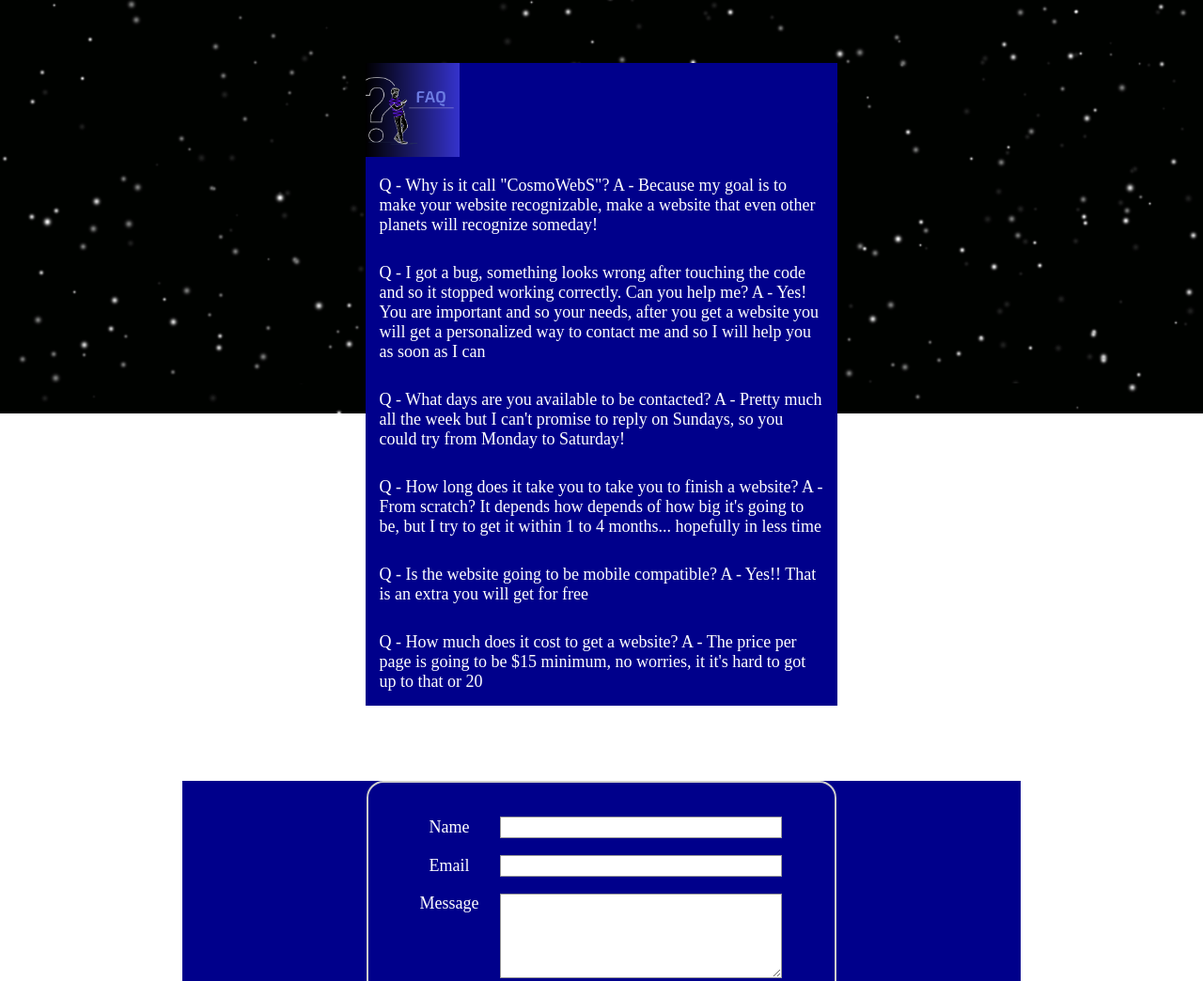
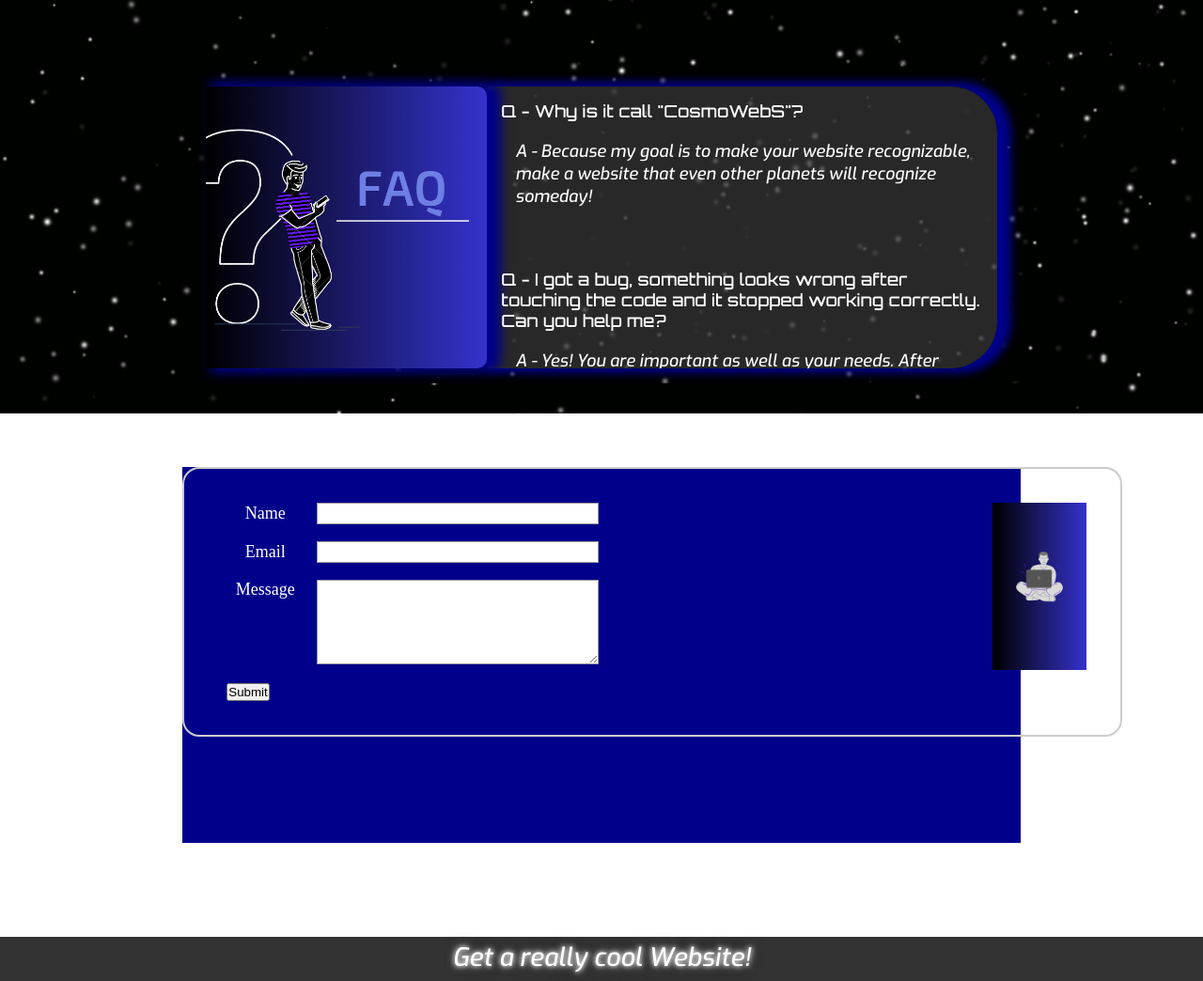
Before and after one commit to jhtr0226/wdd130, a plain HTML site: page wdd130/myweb/contact.html in a window 1280 px wide. Shown: the part 360-1404 px from the top of the page at 94% size. Drawn offline with Linux system fonts and the light colour scheme.

Commit message:
almostdone

```diff
--- a/wdd130/myweb/contact.html
+++ b/wdd130/myweb/contact.html
@@ -8,7 +8,7 @@
     form {
       /* Center the form on the page */
       margin: 0 auto;
-      width: 500px;
+      width: 1000px;
       /* Form outline */
       padding: 2em;
       border: 2px solid #ccc;
@@ -64,7 +64,7 @@
       padding-left: 90px; /* same size as the label elements */
     }
 
-    button {
+    .button1 {
       /* This extra margin represent roughly the same space as the space
       between the labels and their text fields */
       margin-left: 0.5em;
@@ -121,21 +121,25 @@
       </header>
     </div>
     <main id="the_windows">
+      <div class= "some-questions">
+        <img id="faq" src="images/faq.png" alt="questions">
 
-      <section class="faq">
-        <img id="faq" src="images/faq.png" alt="questions">
-        <p>Q - Why is it call "CosmoWebS"? A - Because my goal is to make your website recognizable, make a website that even other planets will recognize someday!</p>
-        <p>Q - I got a bug, something looks wrong after touching the code and so it stopped working correctly. Can you help me? A - Yes! You are important and so your needs, after you get a website you will get a personalized way to contact me and so I will help you as soon as I can</p>
-        <p>Q - What days are you available to be contacted? A - Pretty much all the week but I can't promise to reply on Sundays, so you could try from Monday to Saturday!</p>
-        <p>Q - How long does it take you to take you to finish a website? A - From scratch? It depends how depends of how big it's going to be, but I try to get it within 1 to 4 months... hopefully in less time</p>
-        <p>Q - Is the website going to be mobile compatible? A - Yes!! That is an extra you will get for free</p>
-        <p>Q - How much does it cost to get a website? A - The price per page is going to be $15 minimum, no worries, it it's hard to got up to that or 20</p>
-      </section>
+        <section class="faq">
+
+          <p class="q1">Q - Why is it call "CosmoWebS"?</p> <p class="q2">A - Because my goal is to make your website recognizable, make a website that even other planets will recognize someday!</p>
+          <p class="q1">Q - I got a bug, something looks wrong after touching the code and it stopped working correctly. Can you help me?</p> <p class="q2">A - Yes! You are important as well as your needs. After obtaining your web design you will receive a personalized way to contact me.</p>
+          <p class="q1">Q - What days are you available to be contacted?</p> <p class="q2">A - “You may contact me most any day. Monday through Saturday is best!</p>
+          <p class="q1">Q - How long does it take you to take you to finish a website?</p> <p class="q2">A - It depends on the complexity of your web design, but I try to get it within 1 to 4 months... hopefully in less time</p>
+          <p class="q1">Q - Is the website going to be mobile compatible?</p> <p class="q2">A - Yes!! That is an extra you will get for free!</p>
+          <p class="q1">Q - How much does it cost to get a website?</p> <p class="q2">A - The starting price per page is currently $15.00, but as with everything these days, the prices are subject to change.</p>
+        </section>
+      </div>
       <section class="call-me">
           <div id="feedback"></div>
             <form action="/my-handing-form-page">
               <ul>
                 <li>
+                  <img id="pc" src="images/contactus.png" alt="person-in-a-pc">
                   <label for="name">Name</label>
                   <input type="text" name="user_name" id="name">
                 </li>
@@ -143,17 +147,17 @@
                   <label for="mail">Email</label>
                   <input type="text" name="user_email" id="mail">
                 </li>
+
                 <li>
                   <label for="msg">Message</label>
                   <textarea name="user_message" id="msg" cols="30" rows="10"></textarea>
                 </li>
-                <li class="button">
+                <li class="button1">
                   <button type="submit">Submit</button>
                 </li>
               </ul>
             </form>
           </div>
-        <img id="pc" src="images/contactus.png" alt="person-in-a-pc">
       </section>
 
 
--- a/wdd130/myweb/styles/styles.css
+++ b/wdd130/myweb/styles/styles.css
@@ -389,23 +389,59 @@
 
 /*xxxxxxxxxxxxxxxxxxxxxxxxxxxxxxxxxxxxxxxxx       Page 3      xxxxxxxxxxxxxxxxxxxxxxxxxxxxxxxxxxxxxxxxxxxxxxxxxxxxxxxxxxxxxxxxxxxxxxxxxxxxxxxxxxxxxxxxxxx*/
 
+.some-questions {
+    grid-column: 2/3;
+
+    grid-column: 2/7;
+    grid-row: 1/6;
+    padding: 25px;
+}
+.q2 {
+    font-family: var(--paragraphs-font);
+    padding-left: 30px;
+    padding-bottom: 50px;
+}
+.faq {
+    background-color:rgba(51, 51, 51, 0.8);
+    height: 300px;
+    overflow-y: scroll;
+    scrollbar-width: thin;
+    scrollbar-color: transparent transparent;
+    border-bottom-right-radius: 50px;
+    border-top-right-radius: 50px;
+    box-shadow: 10px 0 10px 5px rgba(0, 0, 139, 1.5);
+
+}
+.faq::-webkit-scrollbar {
+    width: 6px; /* Set the width of the scrollbar */
+  }
+
+.faq::-webkit-scrollbar-thumb {
+    background-color: transparent; /* Set the color of the thumb */
+}
+#faq {
+    float: left;
+    width: 299px;
+    height: auto;
+    grid-column: 2/3;
+    box-shadow: 10px 0 12px 5px rgba(0, 0, 139, 1.5);
+    border-top-right-radius: 10px;
+    border-bottom-right-radius: 10px;
+}
+.q1 {
+    font-family: var(--headers-font);
+    padding-bottom: 5px;
+}
 
 
-.faq {
-    background-color: #00008B;
-    grid-column: 3/6;
-    grid-row: 1/6;
-}
-#faq {
-    width: 100px;
-    height: auto;
-}
+
 .call-me {
     background-color: #00008B;
     grid-column: 2/7;
     grid-row: 6/12;
 }
 #pc {
+    float: right;
     width: 100px;
     height: auto;
 }
@@ -413,7 +449,7 @@
 
 
 
-
+/* ------------------------------------------------ */
 
 
 .button {
```
